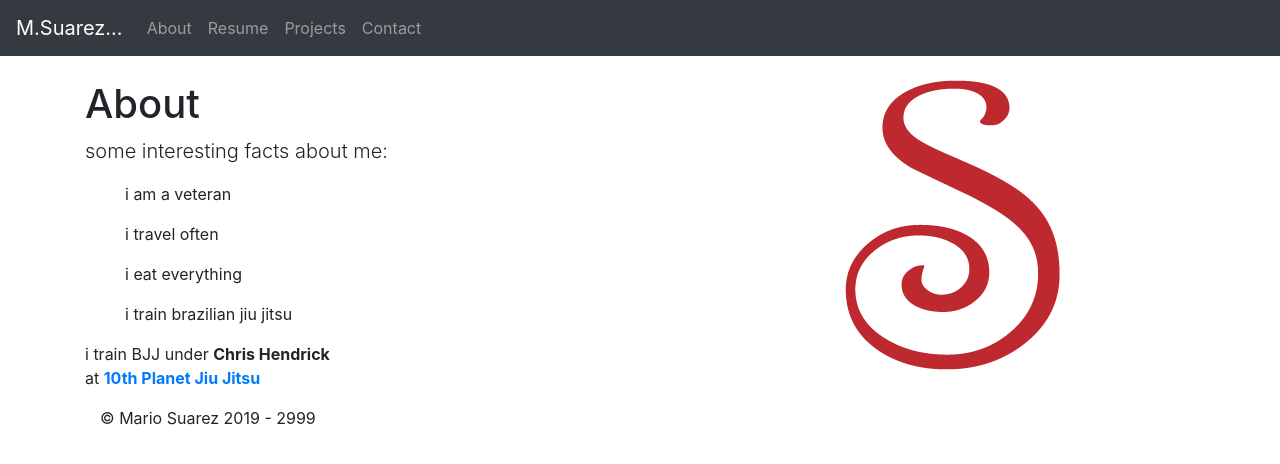
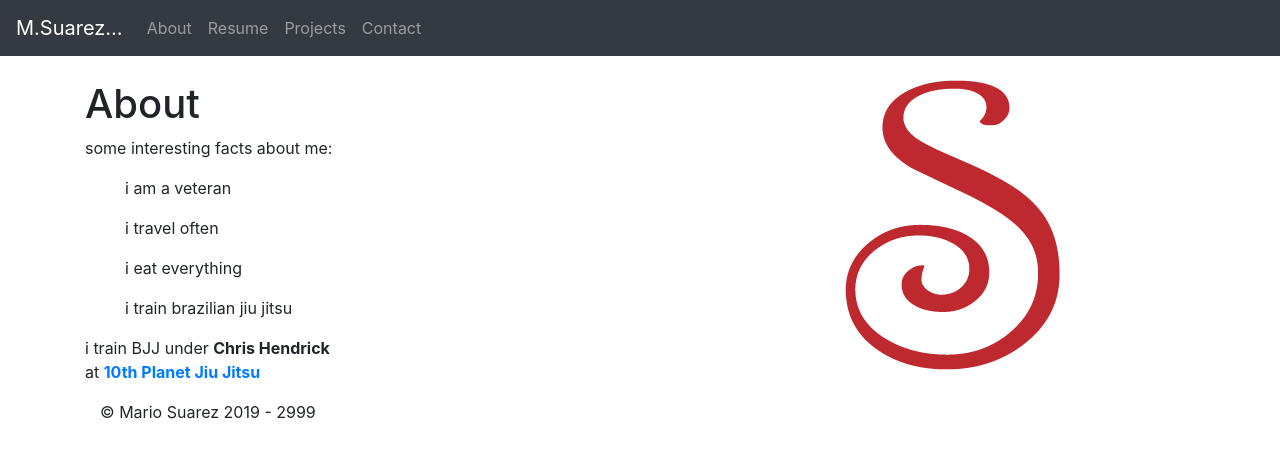
Before and after one commit to njitsuarez/njitsuarez.github.io, a Jekyll site: the page built from about/index.html, in a window 1280 px wide. Shown: the top 464 px of the page. Built offline with Jekyll 4.4.1, drawn with Linux system fonts in a browser that asks for light colours.

Commit message:
Feature: updated content

```diff
--- a/about/index.html
+++ b/about/index.html
@@ -3,8 +3,7 @@ layout: default
 ---
 <h1>About</h1>
 
-<p class="lead">
-
+<p>
     some interesting facts about me:
     <ul>i am a veteran</ul>
     <ul>i travel often</ul>
```
